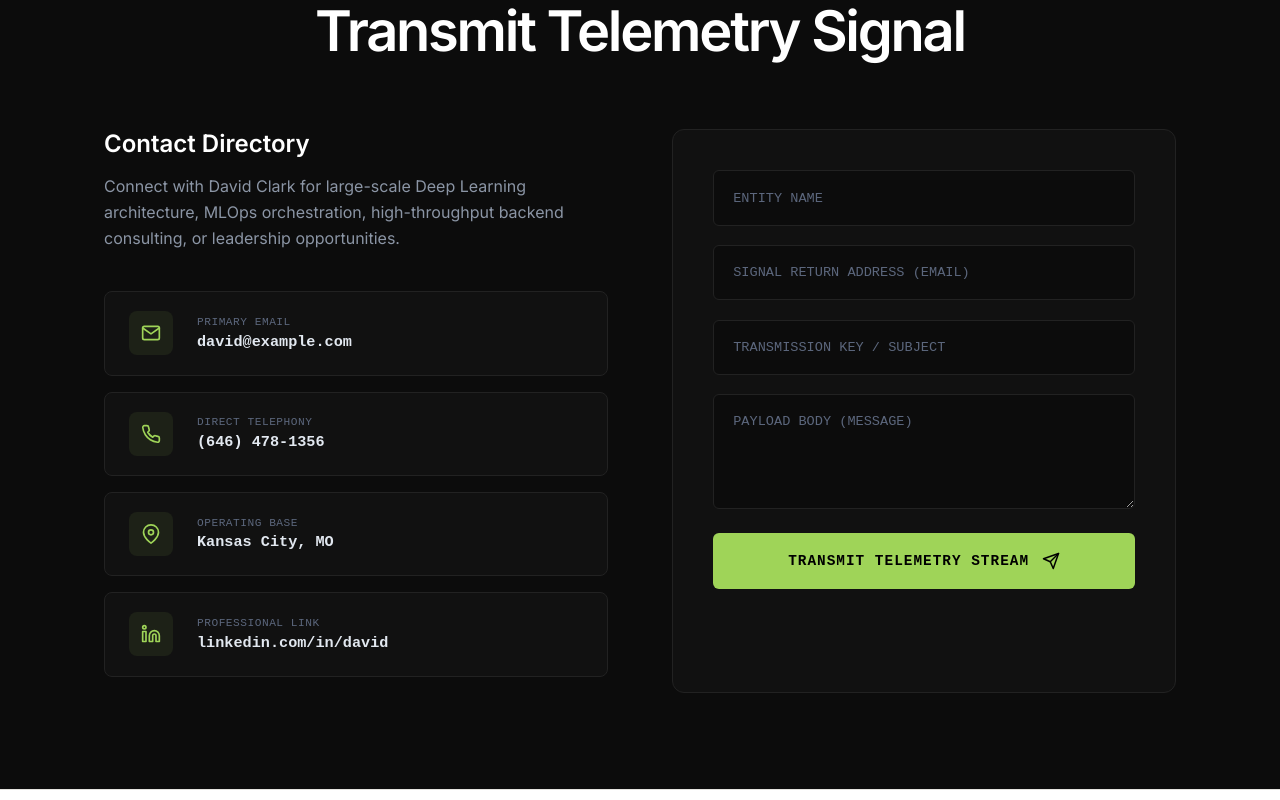
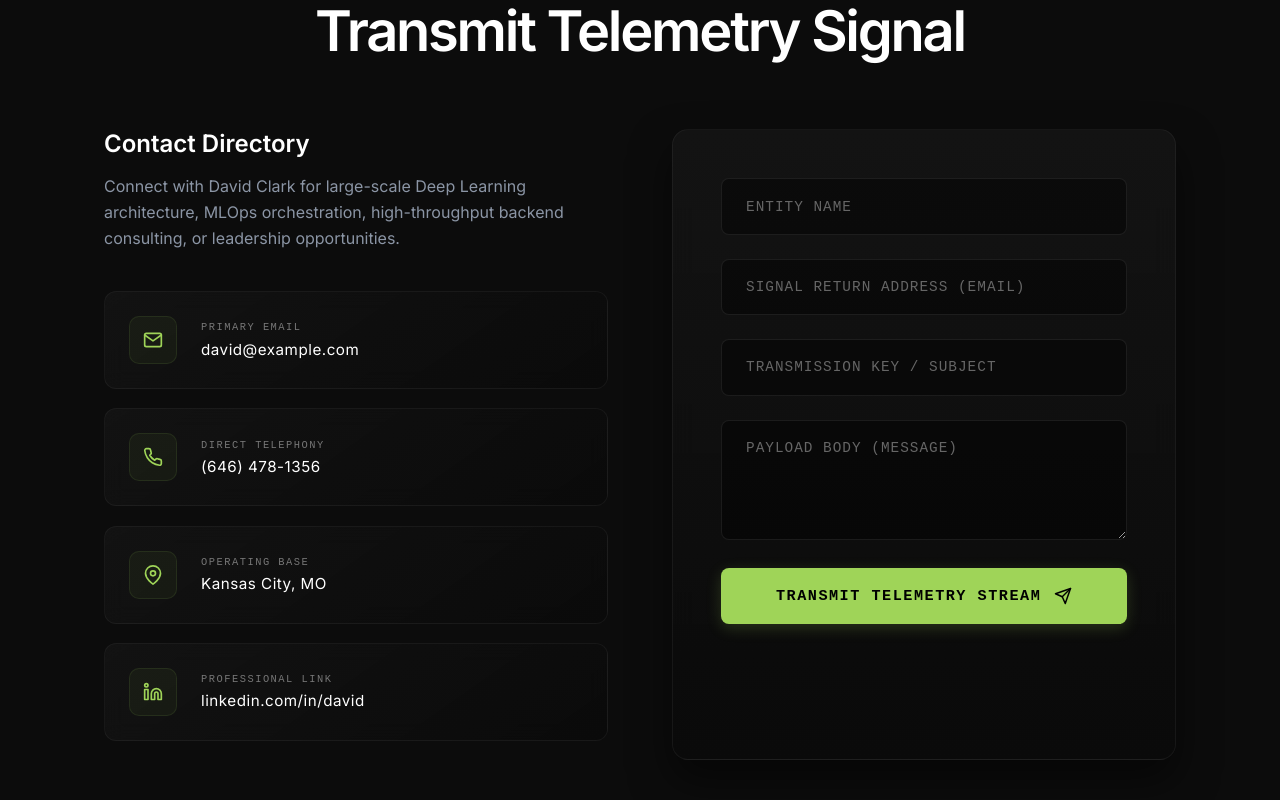
Before and after one commit to owennoah/david, a React (Vite) app: page / in a window 1280 px wide. Shown: the part 5000-5800 px from the top of the page. Built offline with nearby package versions, Linux system fonts and the light colour scheme.

Commit message:
style: elevated contact section with premium glassmorphism and subtle gradients

```diff
--- a/src/index.css
+++ b/src/index.css
@@ -1118,25 +1118,33 @@ body {
   display: flex;
   align-items: center;
   gap: 1.5rem;
-  background-color: #111;
-  border: 1px solid #222;
-  border-radius: 8px;
-  padding: 1.2rem 1.5rem;
-  margin-bottom: 1rem;
-  transition: border-color 0.2s ease;
+  background: linear-gradient(145deg, rgba(30,30,30,0.4) 0%, rgba(10,10,10,0.8) 100%);
+  border: 1px solid rgba(255, 255, 255, 0.05);
+  border-radius: 12px;
+  padding: 1.5rem;
+  margin-bottom: 1.2rem;
+  transition: all 0.3s cubic-bezier(0.4, 0, 0.2, 1);
+  backdrop-filter: blur(10px);
 }
 .ci-card:hover {
-  border-color: #9FD458;
+  border-color: rgba(159, 212, 88, 0.4);
+  transform: translateY(-4px);
+  box-shadow: 0 12px 30px -10px rgba(159, 212, 88, 0.1);
 }
 .ci-icon {
   display: flex;
   align-items: center;
   justify-content: center;
-  width: 44px;
-  height: 44px;
-  border-radius: 8px;
-  background-color: rgba(159, 212, 88, 0.08);
-  border: 1px solid transparent;
+  width: 48px;
+  height: 48px;
+  border-radius: 10px;
+  background-color: rgba(159, 212, 88, 0.05);
+  border: 1px solid rgba(159, 212, 88, 0.1);
+  transition: all 0.3s ease;
+}
+.ci-card:hover .ci-icon {
+  background-color: rgba(159, 212, 88, 0.15);
+  filter: drop-shadow(0 0 8px rgba(159, 212, 88, 0.4));
 }
 .ci-text {
   display: flex;
@@ -1144,68 +1152,77 @@ body {
 }
 .ci-label {
   font-family: monospace;
-  font-size: 0.7rem;
-  color: #5c677d;
+  font-size: 0.65rem;
+  color: #777;
   text-transform: uppercase;
-  margin-bottom: 0.3rem;
-  letter-spacing: 0.5px;
+  margin-bottom: 0.4rem;
+  letter-spacing: 1.5px;
 }
 .ci-value {
-  font-weight: 600;
-  color: #e2e8f0;
+  font-weight: 400;
+  color: #fff;
   font-size: 0.95rem;
-  font-family: monospace;
+  letter-spacing: 0.5px;
 }
 
 .contact-form-container {
-  background-color: #111;
-  border: 1px solid #222;
-  border-radius: 12px;
-  padding: 2.5rem;
+  background: linear-gradient(180deg, rgba(25,25,25,0.6) 0%, rgba(10,10,10,0.9) 100%);
+  border: 1px solid rgba(255, 255, 255, 0.05);
+  border-radius: 16px;
+  padding: 3rem;
+  backdrop-filter: blur(12px);
+  box-shadow: 0 20px 40px rgba(0,0,0,0.5);
 }
 .form-group {
-  margin-bottom: 1.2rem;
+  margin-bottom: 1.5rem;
 }
 .form-group input, .form-group textarea {
   width: 100%;
-  background-color: #0c0c0c;
-  border: 1px solid #222;
-  border-radius: 6px;
-  padding: 1.2rem;
+  background-color: rgba(0, 0, 0, 0.4);
+  border: 1px solid rgba(255, 255, 255, 0.08);
+  border-radius: 8px;
+  padding: 1.2rem 1.5rem;
   color: #fff;
   font-family: monospace;
-  font-size: 0.85rem;
-  transition: border-color 0.2s ease;
+  font-size: 0.9rem;
+  transition: all 0.3s ease;
 }
 .form-group input::placeholder, .form-group textarea::placeholder {
-  color: #5c677d;
+  color: #666;
+  letter-spacing: 1px;
 }
 .form-group input:focus, .form-group textarea:focus {
   outline: none;
-  border-color: #9FD458;
+  border-color: rgba(159, 212, 88, 0.6);
+  background-color: rgba(0, 0, 0, 0.6);
+  box-shadow: 0 0 0 4px rgba(159, 212, 88, 0.05);
 }
 .submit-btn {
   width: 100%;
   background: #9FD458;
   color: #000;
   border: none;
-  border-radius: 6px;
+  border-radius: 8px;
   padding: 1.2rem;
   font-weight: 700;
-  font-size: 0.9rem;
+  font-size: 0.95rem;
   text-transform: uppercase;
   cursor: pointer;
-  transition: opacity 0.2s ease, transform 0.2s ease;
+  transition: all 0.3s cubic-bezier(0.4, 0, 0.2, 1);
   display: flex;
   justify-content: center;
   align-items: center;
   gap: 0.8rem;
   font-family: monospace;
-  letter-spacing: 1px;
+  letter-spacing: 1.5px;
+  box-shadow: 0 4px 15px rgba(159, 212, 88, 0.2);
 }
 .submit-btn:hover {
-  opacity: 0.9;
-  transform: translateY(-2px);
+  transform: translateY(-3px);
+  box-shadow: 0 8px 25px rgba(159, 212, 88, 0.4);
+}
+.submit-btn:active {
+  transform: translateY(0);
 }
 
 @media (max-width: 900px) {
```
